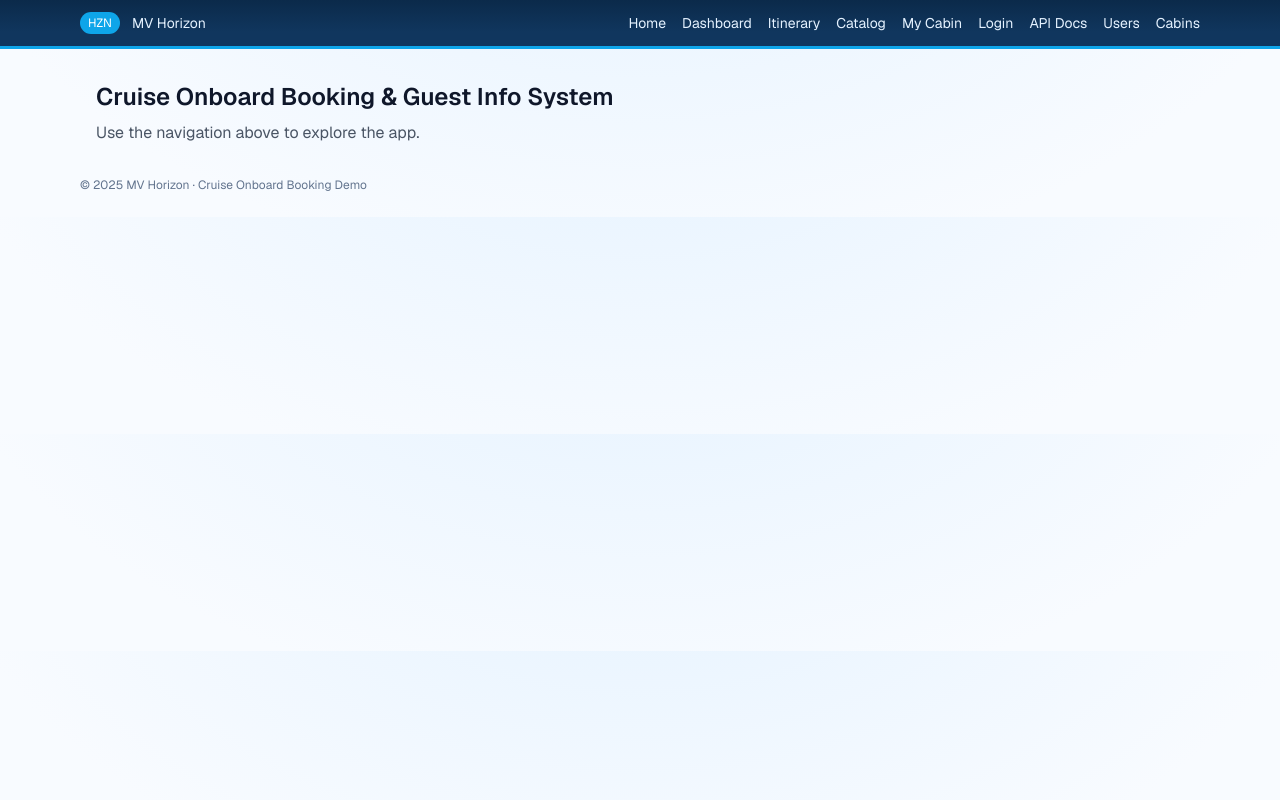
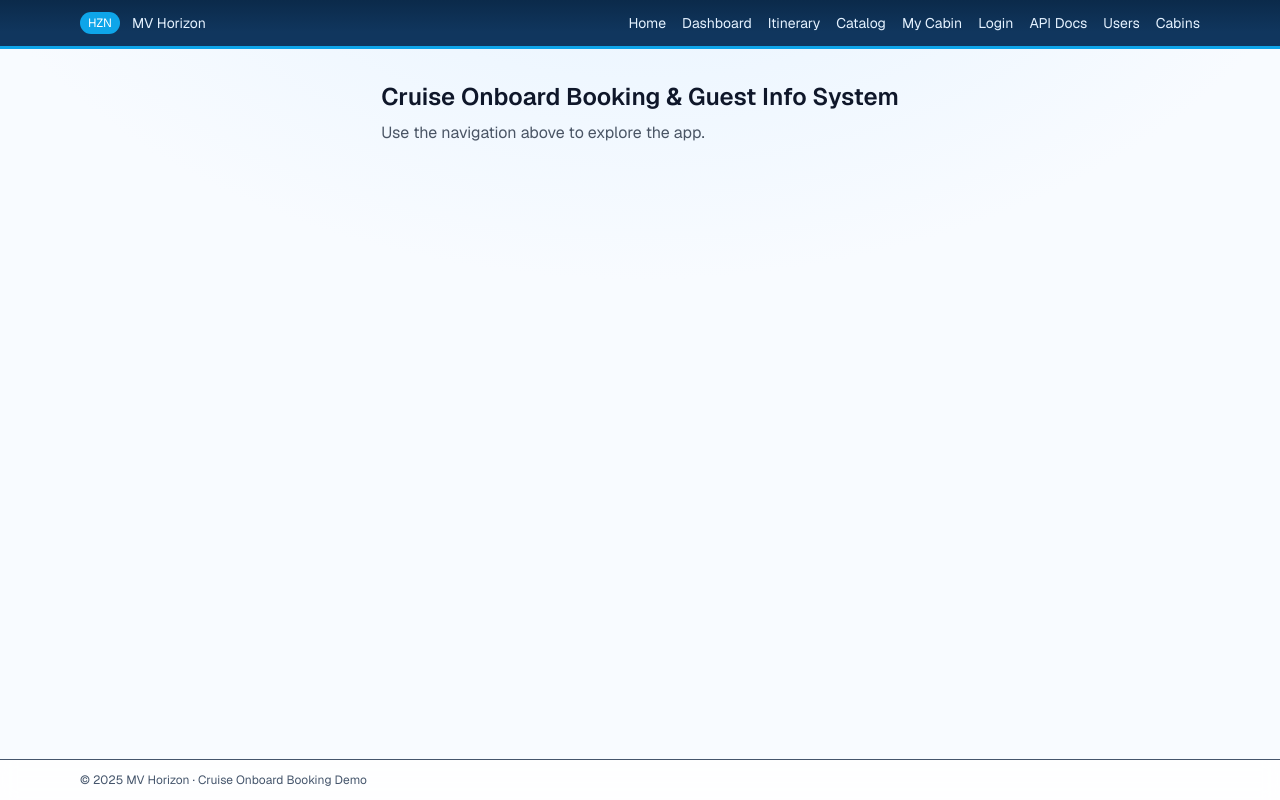
Before and after one commit to omarg005/CruiseShipPersonalAssistant, a Next.js app: page / in a window 1280 px wide. Built offline with nearby package versions, Linux system fonts and the light colour scheme; no server answers.

Commit message:
Copyright line to bottom fix

```diff
--- a/src/app/layout.tsx
+++ b/src/app/layout.tsx
@@ -4,6 +4,7 @@ import "./globals.css";
 import Providers from "./providers";
 import Link from "next/link";
 import NavAuth from "@/components/NavAuth";
+import Footer from "@/components/Footer";
 
 const geistSans = Geist({
   variable: "--font-geist-sans",
@@ -32,6 +33,7 @@ export default function RootLayout({
       </head>
       <body className={`${geistSans.variable} ${geistMono.variable} antialiased`}>
         <Providers>
+          <div className="min-h-screen flex flex-col">
           <header className="nautical-header">
             <div className="max-w-6xl mx-auto flex items-center justify-between px-4 py-3">
               <div className="flex items-center gap-3">
@@ -51,12 +53,12 @@ export default function RootLayout({
               </nav>
             </div>
           </header>
-          <main className="p-4 max-w-6xl mx-auto">
+          <main className="p-4 max-w-6xl mx-auto flex-1">
             {children}
           </main>
-          <footer className="max-w-6xl mx-auto px-4 pb-6 text-xs text-slate-500">
-            © {new Date().getFullYear()} MV Horizon · Cruise Onboard Booking Demo
-          </footer>
+          <div className="h-16" />
+          <Footer />
+          </div>
         </Providers>
       </body>
     </html>
--- /dev/null
+++ b/src/components/Footer.tsx
@@ -0,0 +1,9 @@
+export default function Footer() {
+  return (
+    <footer className="fixed bottom-0 left-0 right-0 border-t bg-white/80 backdrop-blur text-xs text-slate-600">
+      <div className="max-w-6xl mx-auto px-4 py-3">
+        © {new Date().getFullYear()} MV Horizon · Cruise Onboard Booking Demo
+      </div>
+    </footer>
+  );
+}
```
